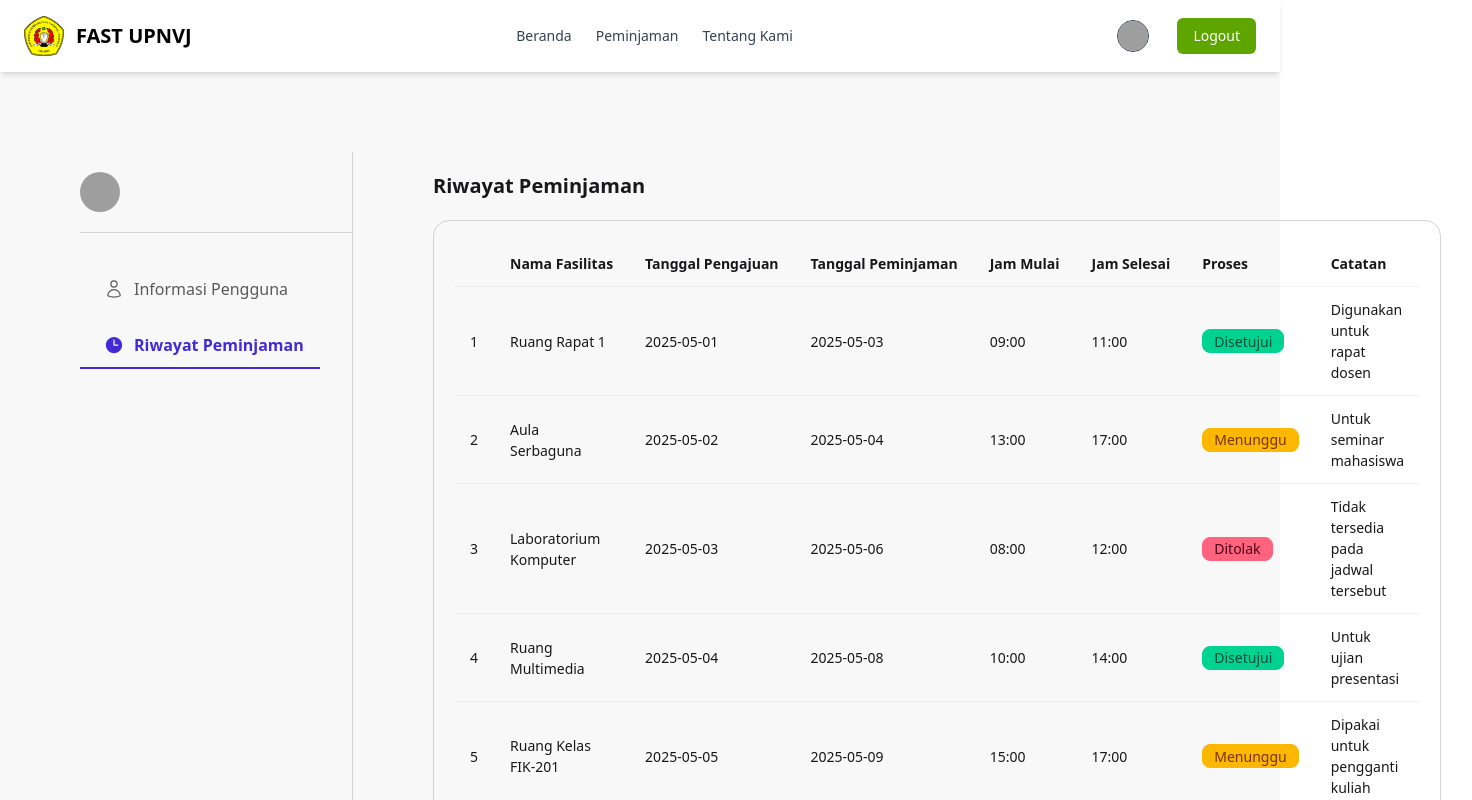
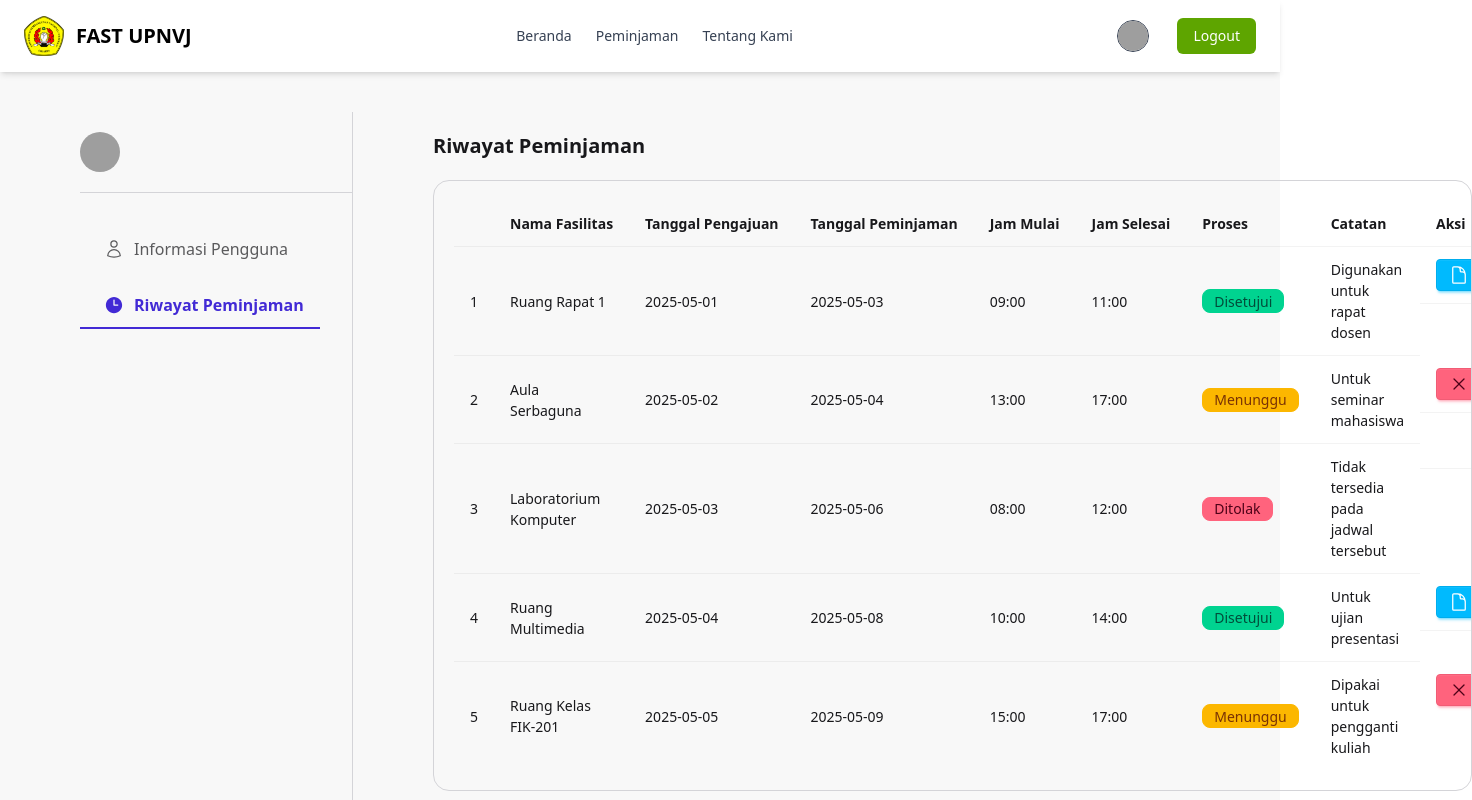
Before and after one commit to raisadeviap/fast-upnvj, a React (Vite) app: page /dashboard in a window 1280 px wide. Both pictures are taken after a click on the element "Riwayat Peminjaman". Shown: the top 800 px of the page, 1472 px wide, since content can reach past the window. Built offline with nearby package versions, Linux system fonts and the light colour scheme; grey boxes are pictures that could not be loaded.

Commit message:
update riwayat peminjaman

```diff
--- a/src/pages/Dashboard.jsx
+++ b/src/pages/Dashboard.jsx
@@ -5,10 +5,12 @@ import {
   ClockIcon,
   PencilIcon,
   UserIcon,
+  XMarkIcon,
 } from "@heroicons/react/24/solid";
 import {
   UserIcon as UserIconOutline,
   ClockIcon as ClockIconOutline,
+  DocumentIcon,
 } from "@heroicons/react/24/outline";
 import axios from "axios";
 import NavbarLoggedIn from "../components/NavbarLoggedin";
@@ -126,7 +128,7 @@ function Dashboard() {
       <NavbarLoggedIn userData={userData} />
       <div className="min-h-screen flex bg-[#f8f8f8]">
         {/* Content */}
-        <div className="mt-20 px-4 md:px-20 lg:px-20 flex flex-col lg:flex-row w-full">
+        <div className="mt-10 px-4 md:px-20 lg:px-20 flex flex-col lg:flex-row w-full">
           {/* Bagian kiri */}
           <div className="flex flex-col gap-y-5 mt-5 text-zinc-900 w-full lg:max-w-70">
             {/* Profil */}
@@ -399,6 +401,7 @@ function Dashboard() {
                       <th>Jam Selesai</th>
                       <th>Proses</th>
                       <th>Catatan</th>
+                      <th>Aksi</th>
                     </tr>
                   </thead>
                   <tbody>
@@ -418,6 +421,21 @@ function Dashboard() {
                           </span>
                         </td>
                         <td>{data.catatan}</td>
+                        <td className="flex gap-x-2">
+                          {data.proses === "Disetujui" ? (
+                            <button className="btn btn-info btn-sm flex items-center gap-x-2 text-white">
+                              <DocumentIcon className="w-5" />
+                              Download Dokumen
+                            </button>
+                          ) : data.proses !== "Ditolak" ? (
+                            <button className="btn btn-error btn-sm flex items-center gap-x-2">
+                              <XMarkIcon className="w-5" />
+                              Batalkan
+                            </button>
+                          ) : (
+                            ""
+                          )}
+                        </td>
                       </tr>
                     ))}
                   </tbody>
```
